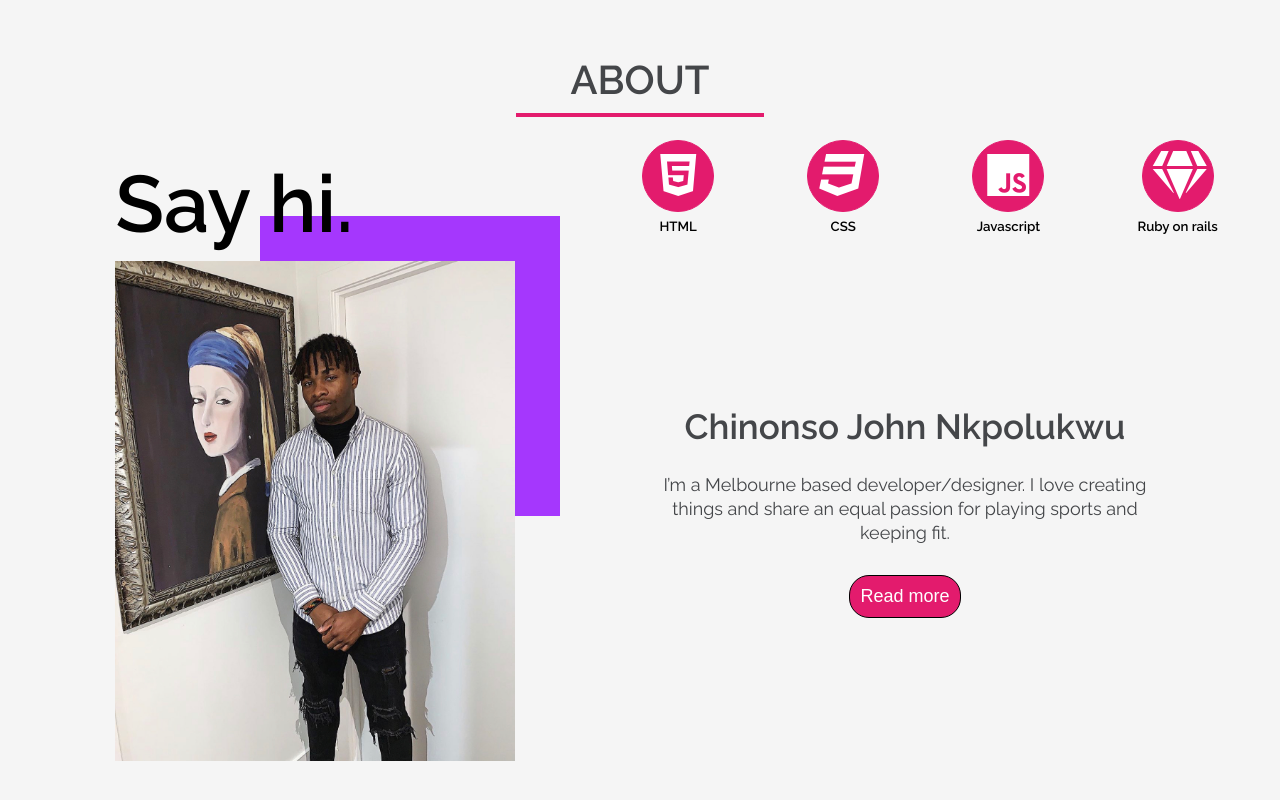
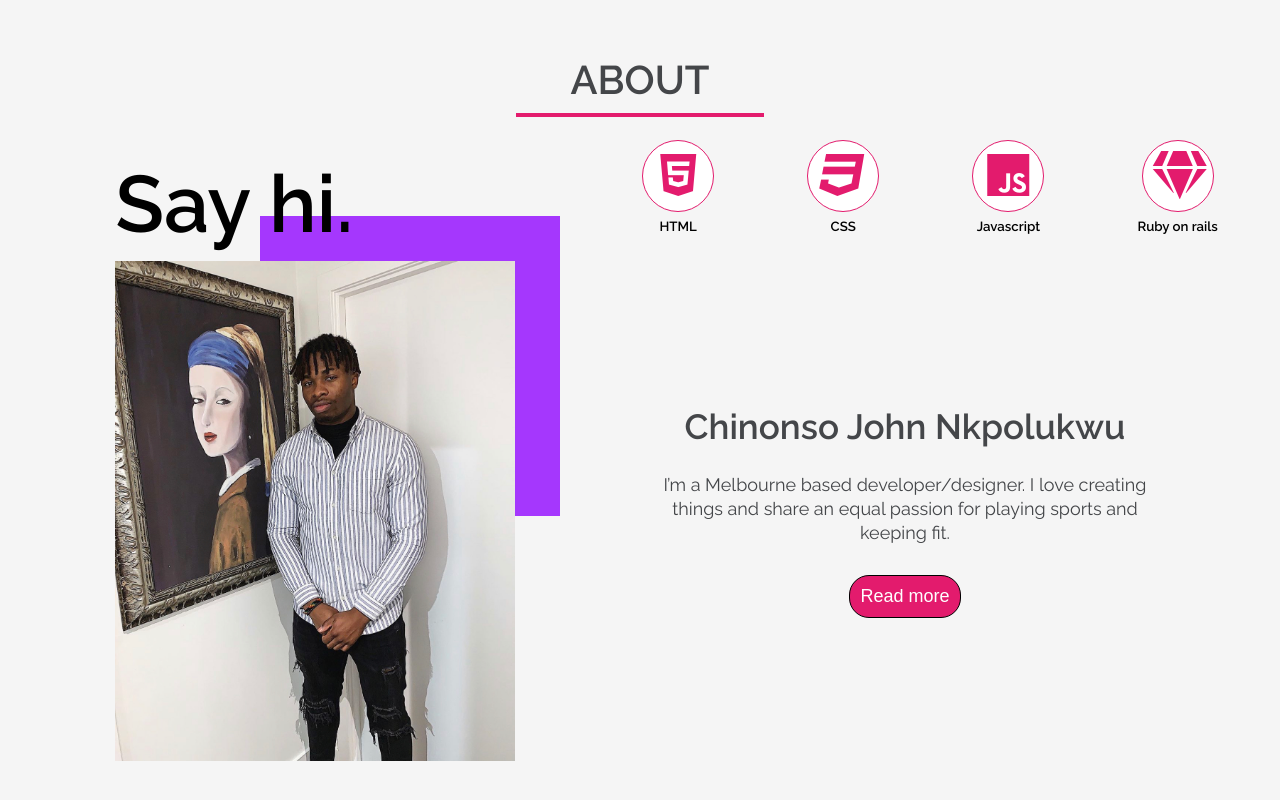
Before and after one commit to Johnnsonkp/Portfolio, a website: page index.html in a window 1280 px wide. Shown: the part 1694-2494 px from the top of the page. Drawn offline with Linux system fonts and the light colour scheme.

Commit message:
change icon color scheme, added resume to webpage

```diff
--- a/index.html
+++ b/index.html
@@ -41,7 +41,7 @@
                                 <li class="menu-li"><a class="about" href="#">About</a></li>
                                 <li class="menu-li"><a class="blog" href="#">Blog</a></li>
                                 <li class="menu-li"><a class="contact" href="#">Contact</a></li>
-                                <li class="resume-button"><a href="">Resume</a></li>
+                                <li class="resume-button"><a href="./Documents/resume.pdf">Resume</a></li>
                             </ul>
                         </nav>
                     </div>
--- a/styles/_about.scss
+++ b/styles/_about.scss
@@ -71,8 +71,8 @@
     height: 50px;
     text-align: center;
     border-radius: 100px;
-    background-color: #e31b6d;
-    color: #fff;
+    background-color: #fff;
+    color: #e31b6d;
 
 }
 #about-section .about-content .about-me {
@@ -125,14 +125,14 @@
 
     }
     .dev-tools i {
-        border: solid 1px #e31b6d;
+        // border: solid 1px #e31b6d;
         padding: 10px;
         width: 50px;
         height: 50px;
         text-align: center;
         border-radius: 100px;
-        background-color: #e31b6d;
-        color: #fff;
+        // background-color: #e31b6d;
+        // color: #fff;
 
     }
 }
```
Also changed, not shown: styles/main.css, 2 other files.
